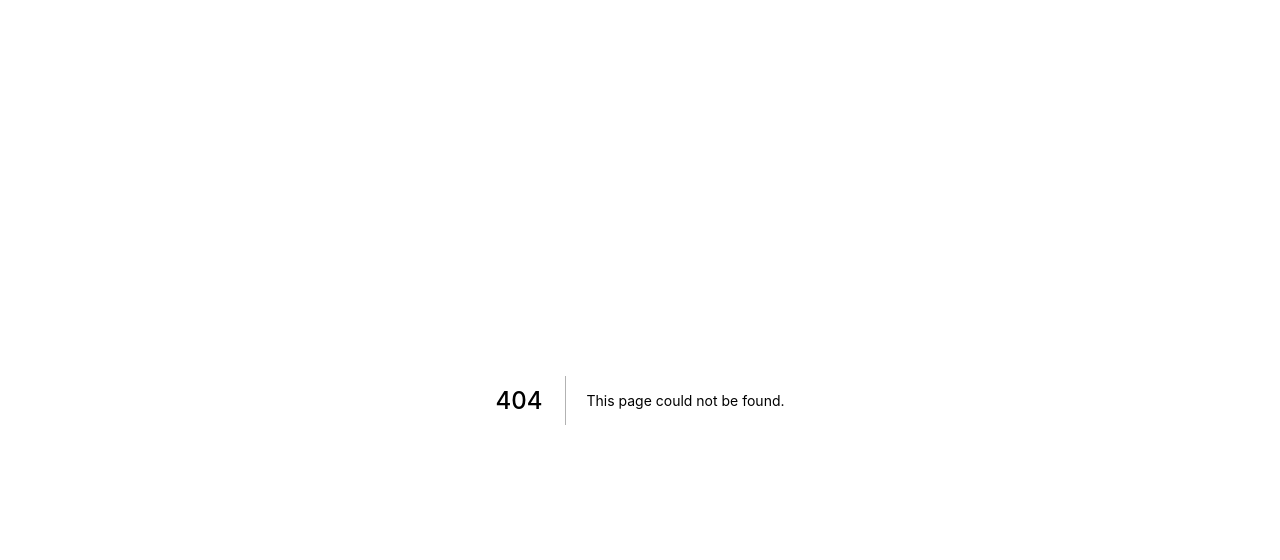
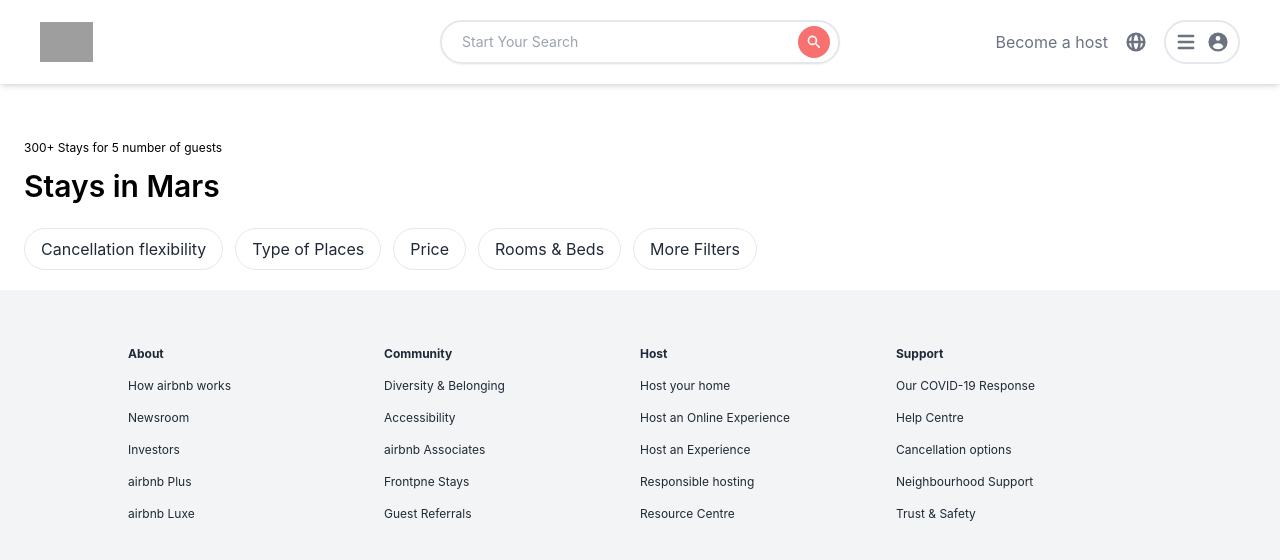
Before and after one commit to mohamedisakr/node-hotel-booking-client-v2, a Next.js app: page /search in a window 1280 px wide. Before the commit this address had no page. Shown: the top 560 px of the page. Built offline with nearby package versions, Linux system fonts and the light colour scheme; grey boxes are pictures that could not be loaded.

Commit message:
building the search component basic structure

```diff
--- /dev/null
+++ b/pages/search.js
@@ -0,0 +1,30 @@
+import React from 'react'
+import Footer from '../components/Footer'
+import Header from '../components/Header'
+
+const Search = () => {
+  return (
+    <div>
+      <Header />
+
+      <main className="flex">
+        <section className="flex-grow pt-14 px-6">
+          <p className="text-xs">300+ Stays for 5 number of guests </p>
+          <h1 className="text-3xl font-semibold mt-3 mb-6">Stays in Mars</h1>
+
+          <div className="hidden lg:inline-flex mb-5 space-x-3 text-gray-800 whitespace-nowrap">
+            <p className="button">Cancellation flexibility</p>
+            <p className="button">Type of Places</p>
+            <p className="button">Price</p>
+            <p className="button">Rooms &amp; Beds</p>
+            <p className="button">More Filters</p>
+          </div>
+        </section>
+      </main>
+
+      <Footer />
+    </div>
+  )
+}
+
+export default Search
--- a/styles/globals.css
+++ b/styles/globals.css
@@ -1,6 +1,12 @@
 @tailwind base;
 @tailwind components;
 @tailwind utilities;
+
+@layer components {
+  .button {
+    @apply px-4 py-2 border rounded-full cursor-pointer hover:shadow-lg active:scale-95 active:bg-gray-100 transition transform duration-100 ease-out;
+  }
+}
 
 html,
 body {
```
